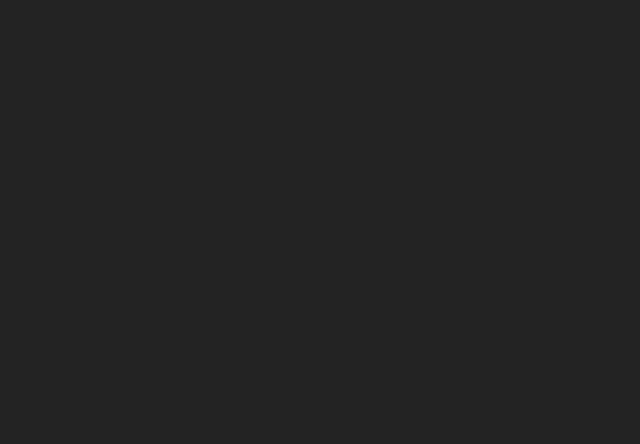
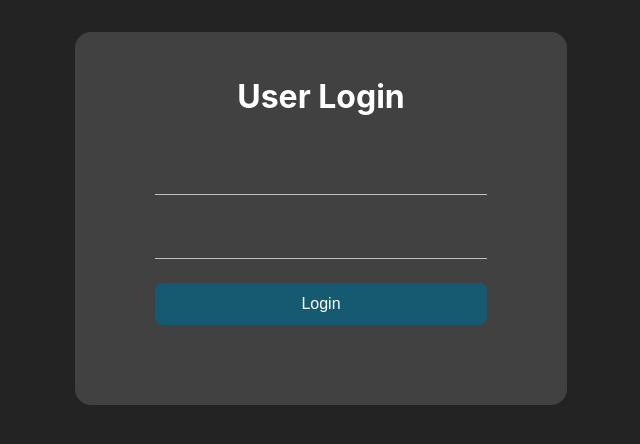
Before and after one commit to alienp4nda/vitejs-vite-ntdbsm, a Vue app: page /login in a window 1280 px wide. Before the commit this address had no page. Shown: the top 444 px of the page, without its empty margins (319-959 px from the left). Built offline with nearby package versions, Linux system fonts and the light colour scheme.

Commit message:
functioning login page

```diff
--- a/src/router/main.ts
+++ b/src/router/main.ts
@@ -8,8 +8,9 @@ import { createRouter, createWebHistory } from 'vue-router';
 // Each route should map to a component.
 // We'll talk about nested routes later.
 const routes = [
-  { path: '/', component: Login },
-  { path: '/schedule', component: Schedule },
+  { path: '/', redirect: { name: 'login' } },
+  { path: '/login', name: 'login', component: Login },
+  { path: '/schedule', name: 'schedule', component: Schedule },
 ];
 
 // 3. Create the router instance and pass the `routes` option
--- a/src/style.css
+++ b/src/style.css
@@ -1,6 +1,6 @@
 :root {
   font-family: Inter, Avenir, Helvetica, Arial, sans-serif;
-  font-size: 16px;
+  font-size: 1em;
   line-height: 24px;
   font-weight: 400;
 
--- a/src/views/Login.vue
+++ b/src/views/Login.vue
@@ -1,41 +1,56 @@
+<script setup lang="ts">
+import { useRouter } from 'vue-router';
+import { ref } from 'vue';
+const router = useRouter();
+const email = ref();
+const password = ref();
+const login = (e) => {
+  router.push({ name: 'schedule' });
+};
+</script>
+
 <template>
-  <form action="#">
+  <form @submit.prevent="login">
+    <h1>User Login</h1>
     <fieldset>
       <div class="form-group">
         <input
+          v-model="email"
           type="email"
           id="email"
           required
           aria-required="true"
-          placeholder="Email"
         />
+        <label for="email">Email</label>
       </div>
     </fieldset>
     <fieldset>
       <div class="form-group">
         <input
+          v-model="password"
           type="password"
           id="password"
           required
           aria-required="true"
-          placeholder="Password"
         />
+        <label for="password">Password</label>
       </div>
     </fieldset>
-    <fieldset>
-      <div class="form-group">
-        <button type="submit">Login</button>
-      </div>
-    </fieldset>
+    <button type="submit">Login</button>
   </form>
 </template>
 
 <style scoped>
 form {
   background: #414141;
-  padding: 10em;
+  padding: 2em 5em 5em 5em;
   border-radius: 1em;
-  color: #ffffff;
+}
+
+form button {
+  margin-top: 1.5em;
+  width: 100%;
+  padding: 0.75em;
 }
 
 input,
@@ -104,7 +119,13 @@ input {
   padding-bottom: 5px;
   -webkit-appearance: none;
   background: transparent;
-  color: #ffffff;
+  /* color: #414141; */
+}
+
+fieldset {
+  border: none;
+  padding: 0px;
+  margin: 0px;
 }
 
 input + label {
@@ -114,19 +135,19 @@ input + label {
   -webkit-transition: 0.25s ease;
   -o-transition: 0.25s ease;
   -ms-transition: 0.25s ease;
-  left: 0;
+  left: 0px;
   top: 25px;
   font-size: 24px;
   font-weight: bold;
-  color: #888;
+  color: #414141;
 }
 input:focus + label {
-  top: -7px;
+  top: 5px;
   font-size: 14px;
   font-weight: 500;
 }
 input:valid + label {
-  top: -7px;
+  top: 5px;
   font-size: 14px;
   font-weight: 500;
 }
@@ -134,10 +155,4 @@ input:valid + label {
 .form-group {
   position: relative;
 }
-
-fieldset {
-  border: none;
-  padding: 0px;
-  margin: 0px;
-}
 </style>
```
